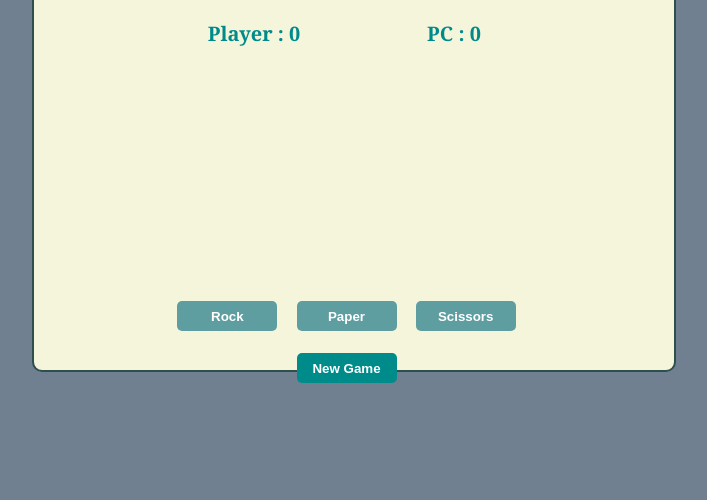
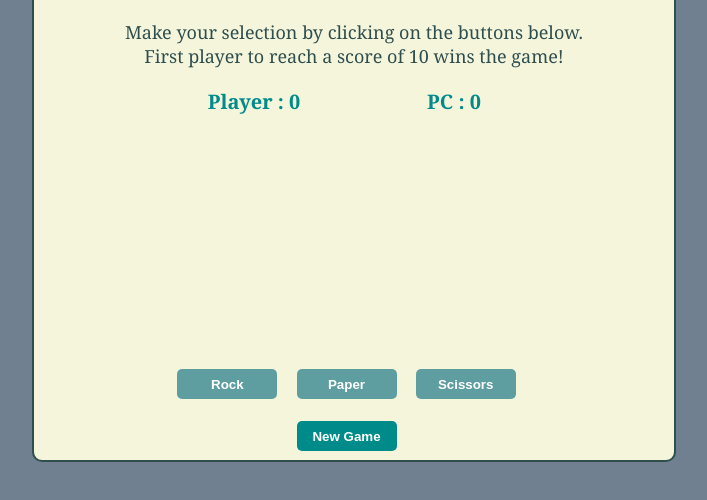
Before and after one commit to SariethaCoding/Rock-Paper-Scissors, a plain HTML site: page index.html in a window 1280 px wide. Shown: the part 90-590 px from the top of the page, without its empty margins (286-993 px from the left). Drawn offline with Linux system fonts and the light colour scheme.

Commit message:
Added some instructions on the page and styled it

```diff
--- a/css.css
+++ b/css.css
@@ -15,12 +15,18 @@ h1 {
 }
 #container {
     width:600px;
-    height:410px;
+    height:500px;
     margin:auto;
     background-color:beige;
     border:2px solid darkslategray;
     border-radius: 10px;
     padding:20px;
+}
+
+#info{
+    color:darkslategray;
+    font-size: 18px;
+    margin-bottom: 20px;
 }
 
 #scores {
--- a/index.html
+++ b/index.html
@@ -12,6 +12,12 @@
 
     <div id="container">
         <h1>Rock Paper Scissors</h1>
+
+        <div id="info">
+            Make your selection by clicking on the buttons below.<br>
+            First player to reach a score of 10 wins the game!<br>
+
+        </div>
 
         <div id="scores">
 
```
